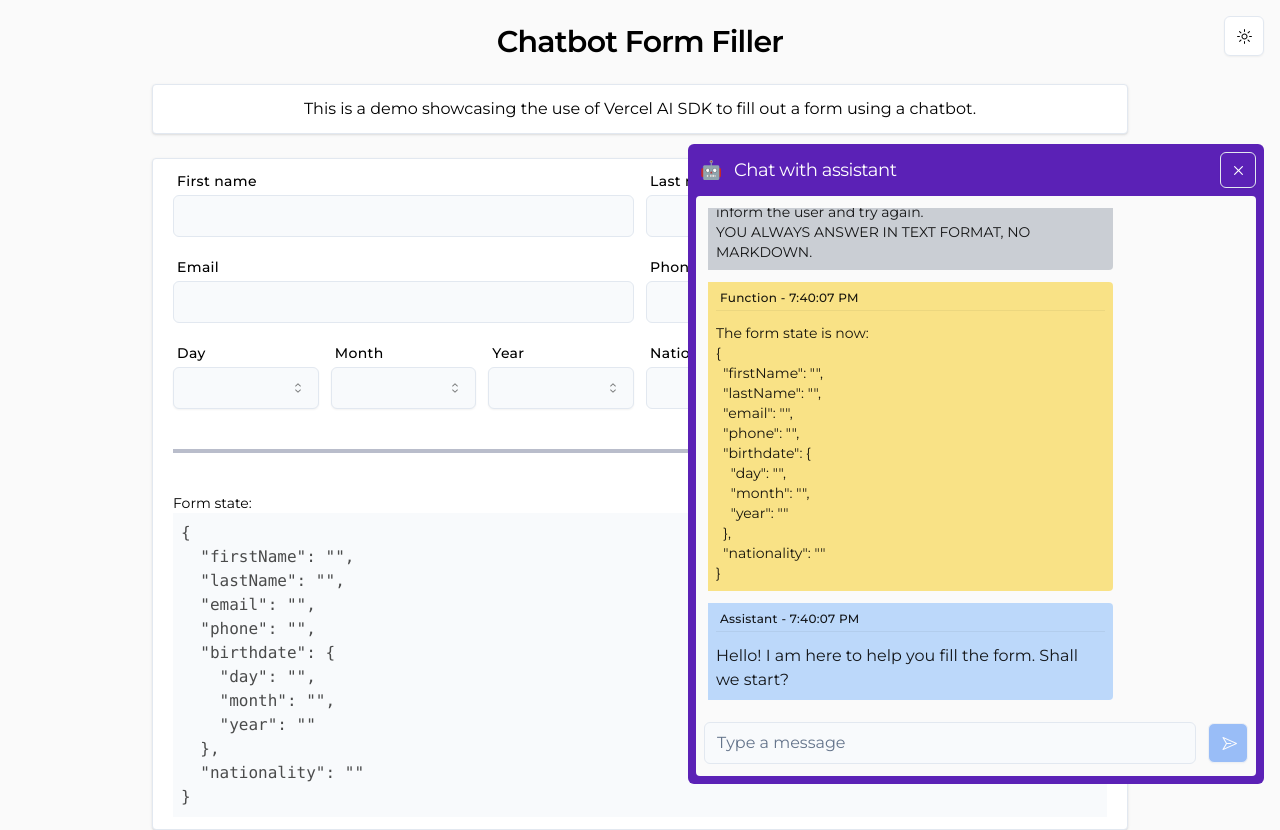
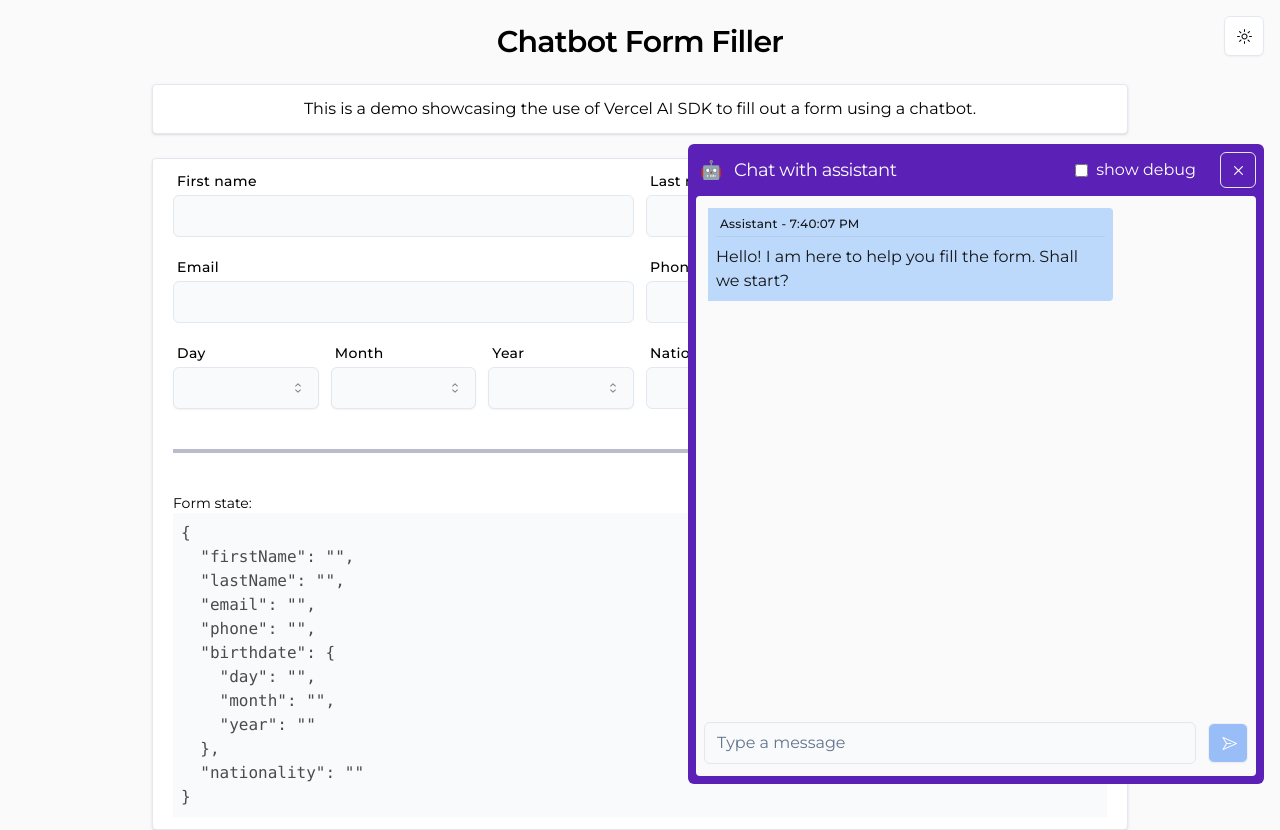
Before and after one commit to brdebr/chatbot-form-filler, a Next.js app: page / in a window 1280 px wide. Both pictures are taken after a click on the button 1236 px from the left and 756 px from the top of the page. Built offline with nearby package versions, Linux system fonts and the light colour scheme.

Commit message:
Small improvements

```diff
--- a/app/components/chat-trigger-button.tsx
+++ b/app/components/chat-trigger-button.tsx
@@ -4,7 +4,7 @@ import { ChatBubbleIcon, Cross2Icon } from '@radix-ui/react-icons';
 import { cn } from "@/lib/utils";
 import { useWasMounted } from "../hooks/utils";
 import { LoadingIcon } from "./utils/loading-icon";
-import { useState } from "react";
+import { useId, useState } from "react";
 import { TypographyH4 } from "./basic/h4";
 import { Chat, MotionChat } from "./chat";
 import { AnimatePresence, motion } from "framer-motion";
@@ -16,6 +16,8 @@ export function ChatTriggerButton(props: {
 }) {
   const wasMounted = useWasMounted();
   const [isChatOpen, setIsChatOpen] = useState(false);
+  const [isDebugOpen, setIsDebugOpen] = useState(false);
+  const isDebugAccessibilityId = useId();
 
   return (
     <AnimatePresence>
@@ -45,12 +47,18 @@ export function ChatTriggerButton(props: {
           `)}
         >
           <div className={cn(`
-            flex justify-between items-center
+            flex items-center
           `)}>
             <TypographyH4 className="dark ml-1">
               <span className="inline-block mr-3">🤖</span>
               Chat with assistant
             </TypographyH4>
+            <div className="ml-auto flex items-center gap-2 px-3 mr-3">
+              <input type="checkbox" checked={isDebugOpen} onChange={() => setIsDebugOpen(!isDebugOpen)} id={isDebugAccessibilityId} />
+              <label htmlFor={isDebugAccessibilityId}>
+                show debug
+              </label>
+            </div>
             <Button
               onClick={() => setIsChatOpen(false)}
               variant='outline'
@@ -66,6 +74,7 @@ export function ChatTriggerButton(props: {
             </Button>
           </div>
           <MotionChat
+            debug={isDebugOpen}
             key="motion-chat"
             initial={{
               opacity: 0,
--- a/app/components/chat.tsx
+++ b/app/components/chat.tsx
@@ -17,8 +17,8 @@ type ChatMessageProps = {
 const rolesMap: Record<Message['role'], string> = {
   user: 'You',
   assistant: 'Assistant',
-  system: 'System',
-  function: 'Function',
+  system: 'System prompt',
+  function: 'Function output',
   data: 'Data',
   tool: 'Tool',
 };
@@ -43,7 +43,7 @@ export function ChatMessage({ message, side }: ChatMessageProps) {
           p-2
       `)}
     >
-      <div className="px-1 text-xs mb-3 font-medium tracking-wide border-b border-black border-opacity-5 dark:border-white dark:border-opacity-20 pb-1">
+      <div className="px-1 text-xs mb-2 font-medium tracking-wide border-b border-black border-opacity-5 dark:border-white dark:border-opacity-20 pb-1">
         {rolesMap[message.role]} - {(message.createdAt || new Date()).toLocaleTimeString()}
       </div>
       <div>
@@ -60,7 +60,7 @@ export type ChatMessageType = {
 
 const rolesToShow = ['user', 'assistant'];
 
-export const Chat = React.forwardRef<HTMLDivElement, {}>((props, ref) => {
+export const Chat = React.forwardRef<HTMLDivElement, {debug: boolean}>(({ debug }, ref) => {
   const { formState, highlighted, setHighlighted, setFormFieldTypewriting, setFormField } = useFormStore();
   const [inputIsDisabled, setInputIsDisabled] = useState(false);
 
@@ -148,7 +148,7 @@ export const Chat = React.forwardRef<HTMLDivElement, {}>((props, ref) => {
           }
         }
         setFormField(parsedArgs.field, '');
-        setFormFieldTypewriting(parsedArgs.field, parsedArgs.value);
+        const newState = setFormFieldTypewriting(parsedArgs.field, parsedArgs.value);
         return {
           messages: [
             ...chatMessages,
@@ -156,7 +156,7 @@ export const Chat = React.forwardRef<HTMLDivElement, {}>((props, ref) => {
               id: crypto.randomUUID(),
               name: 'insert_into_field',
               role: 'function',
-              content: `Inserted value "${parsedArgs.value}" into field "${parsedArgs.field}".\nThe form state is now:\n${JSON.stringify(formState, null, 2)}`,
+              content: `Inserted value "${parsedArgs.value}" into field "${parsedArgs.field}".\nThe form state is now:\n${JSON.stringify(newState.formState, null, 2)}`,
             },
           ],
         }
@@ -164,7 +164,7 @@ export const Chat = React.forwardRef<HTMLDivElement, {}>((props, ref) => {
     }
   });
 
-  const messagesToShow = messages.filter((message) => rolesToShow.includes(message.role) && message.content);
+  const messagesToShow = !debug ? messages.filter((message) => rolesToShow.includes(message.role) && message.content) : messages;
 
   const inputRef = React.useRef<HTMLInputElement>(null);
 
@@ -173,7 +173,7 @@ export const Chat = React.forwardRef<HTMLDivElement, {}>((props, ref) => {
       return;
     }
     messagesContainerRef.current.scrollTop = messagesContainerRef.current.scrollHeight;
-  }, [messages]);
+  }, [messagesToShow]);
   const messagesContainerRef = React.useRef<HTMLDivElement>(null);
 
   useEffect(() => {
@@ -211,7 +211,7 @@ export const Chat = React.forwardRef<HTMLDivElement, {}>((props, ref) => {
           flex flex-col
           gap-3
         `)}>
-        {messages.map((message, index) => (
+        {messagesToShow.map((message, index) => (
           <ChatMessage key={index} message={message} side={message.role === 'user' ? 'right' : 'left'} />
         ))}
       </div>
--- a/app/store/form.ts
+++ b/app/store/form.ts
@@ -24,10 +24,10 @@ type FormStore = {
     field: keyof FormState,
     value: string,
     speed?: number
-  ) => void;
+  ) => { formState: FormState };
 };
 
-const useFormStore = create<FormStore>((set) => ({
+const useFormStore = create<FormStore>((set, get) => ({
   formState: {
     firstName: '',
     lastName: '',
@@ -94,6 +94,11 @@ const useFormStore = create<FormStore>((set) => ({
           },
         },
       }));
+      return {
+        formState: {
+          ...get().formState
+        },
+      }
     } else {
       let i = 0;
       const typingEffect = () => {
@@ -110,6 +115,12 @@ const useFormStore = create<FormStore>((set) => ({
         }
       };
       typingEffect();
+      return {
+        formState: {
+          ...get().formState,
+          [field]: value,
+        },
+      }
     }
   },
 }));
```
